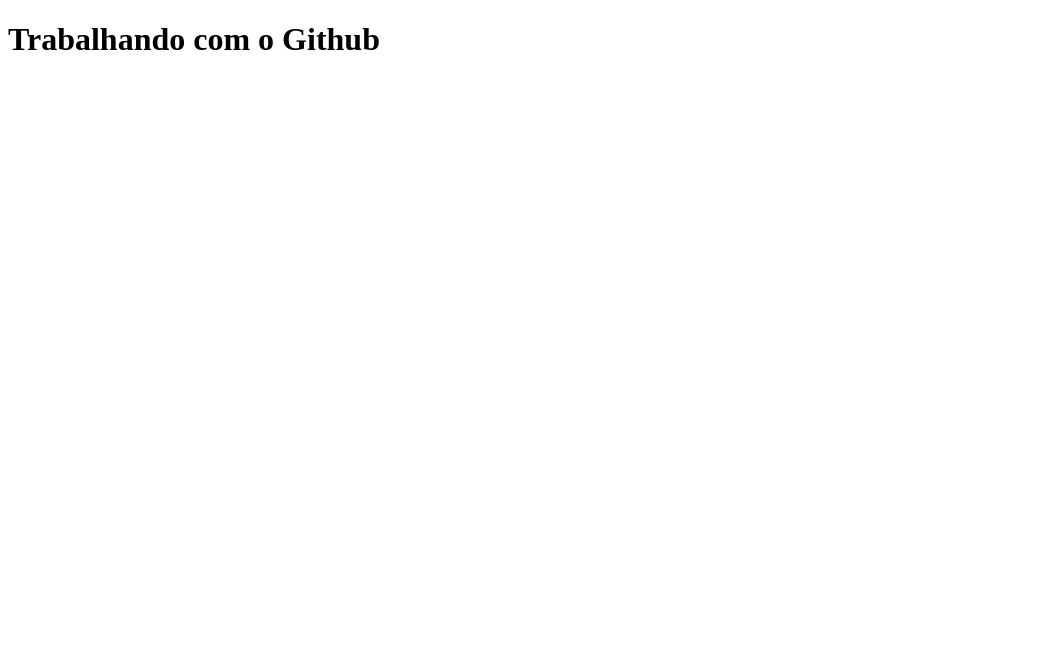
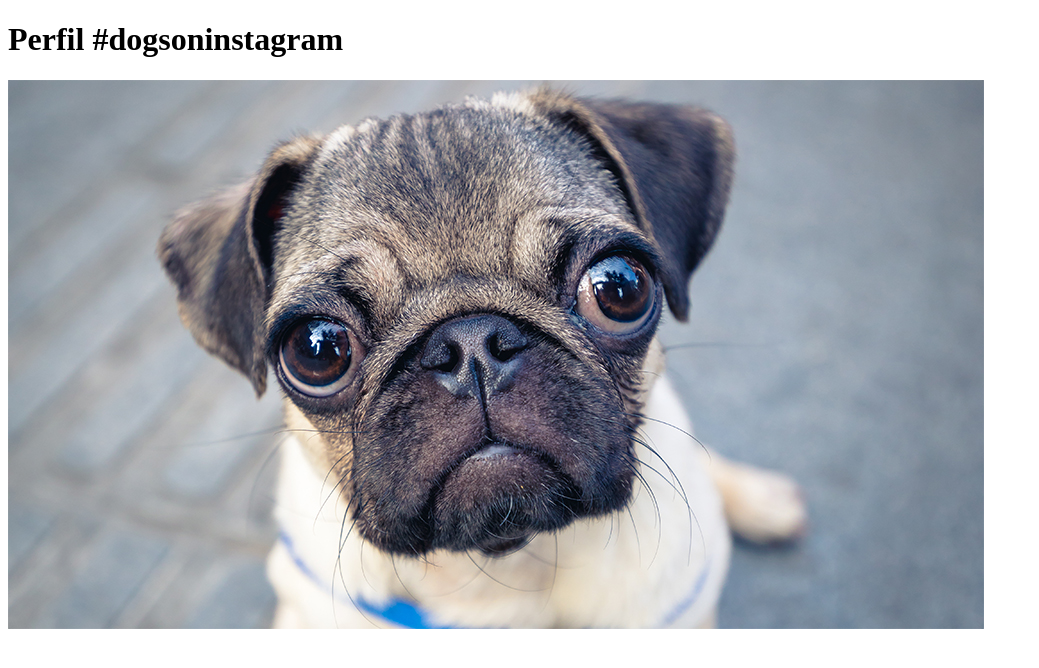
Before and after one commit to juliofilizzola/trabalhando_github, a plain HTML site: page index.html in a window 1280 px wide. Shown: the whole page, without its empty margins (0-1039 px from the left). Drawn offline with Linux system fonts and the light colour scheme.

Commit message:
Feat: modificando index.hml para perfil de doginhos

```diff
--- a/index.html
+++ b/index.html
@@ -4,15 +4,18 @@
 
 <head>
 
-<title>TRABALHANDO COM O GITHUB</title>
+  <title>Fanpage de Doginhos</title>
 
-<meta charset=“utf-8”>
+  <meta charset=“utf-8”>
 
-</head>
+  </head>
 
-<body>
+  <body>
 
-<h1>Trabalhando com o Github</h1>
+  <h1>Perfil #dogsoninstagram</h1>
+
+  <!-- modificação para Perfil #dogsoninstagram-->
+  <img src="imagens/pug.jpg" alt="imagem de um pug" />
 
 </body>
 
```
